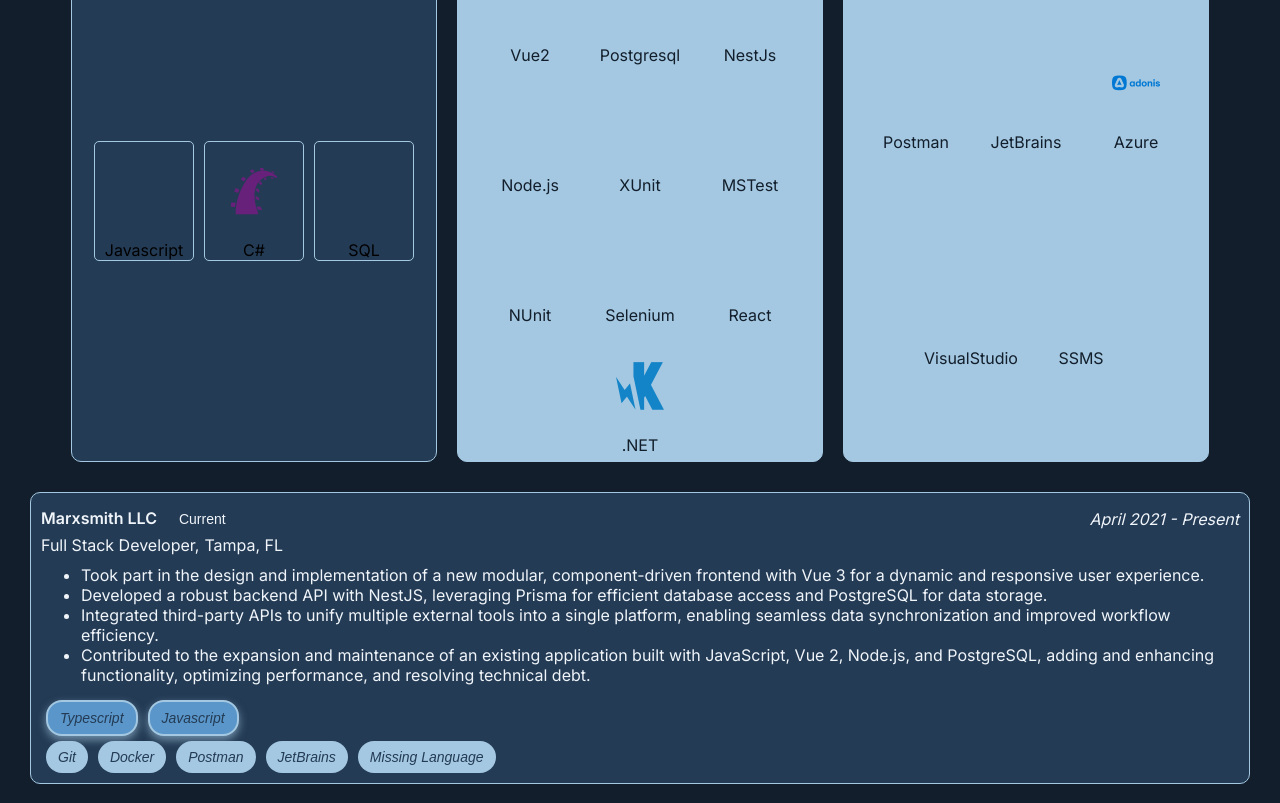
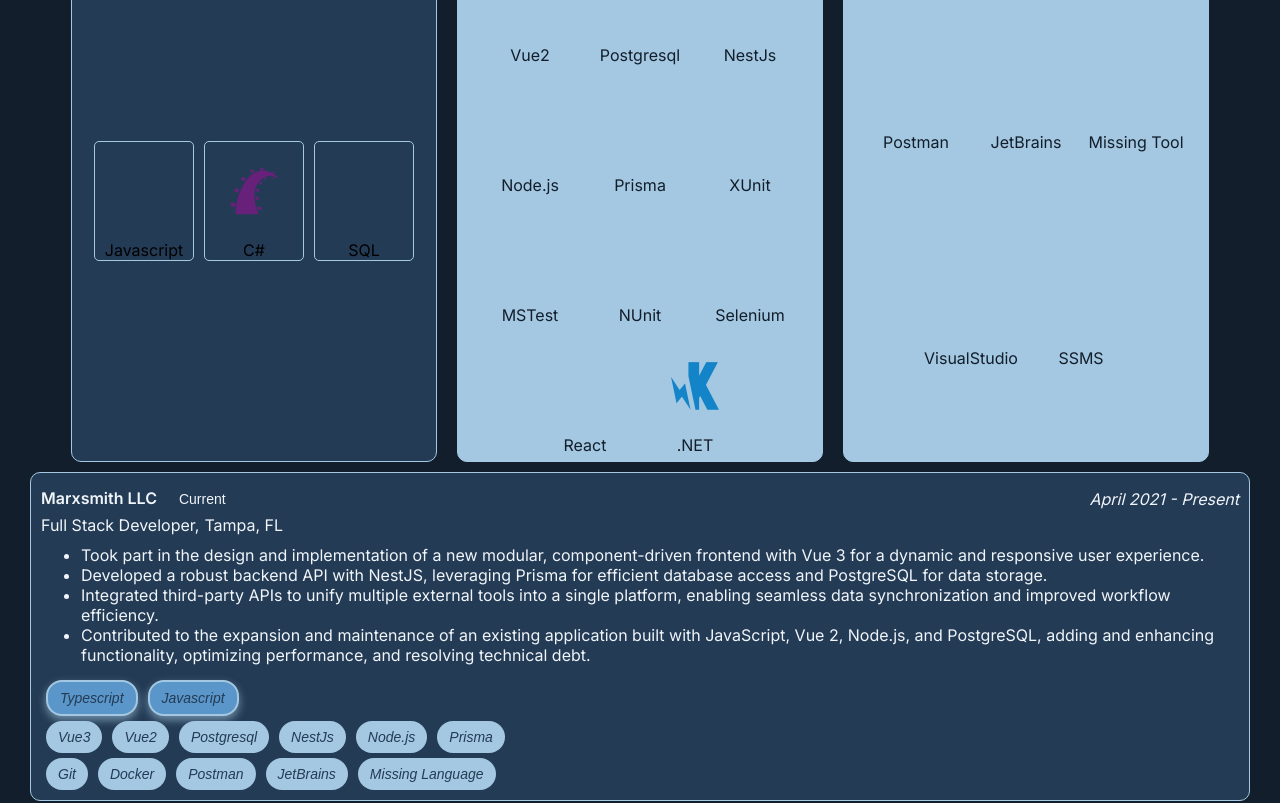
Before and after one commit to kris-doidge/web-resume-v2, a Vue app: page /resume in a window 1280 px wide. Shown: the part 280-1083 px from the top of the page. Built offline with nearby package versions, Linux system fonts and the light colour scheme; some icons are missing.

Commit message:
move things to constant file and fix refresh issue

```diff
--- a/src/components/Resume/JobCard/JobCard.vue
+++ b/src/components/Resume/JobCard/JobCard.vue
@@ -24,12 +24,6 @@
         </ul>
       </div>
       <div class="job-card-footer">
-        <!--        <i-->
-        <!--          v-for="(language, index) in languages || []"-->
-        <!--          :key="index"-->
-        <!--          :class="`${programmingLanguages[language]} colored footer-language`"-->
-        <!--        >-->
-        <!--        </i>-->
         <div>
           <i
             v-for="(language, index) in languages || []"
@@ -39,6 +33,19 @@
             {{
               (programmingLanguages[language] &&
                 programmingLanguages[language].text) ||
+              "Missing Language"
+            }}
+          </i>
+        </div>
+        <div style="padding-top: 5px">
+          <i
+            v-for="(framework, index) in frameworks || []"
+            :key="index"
+            class="chip chip-tool"
+          >
+            {{
+              (programmingFrameworks[framework] &&
+                programmingFrameworks[framework].text) ||
               "Missing Language"
             }}
           </i>
@@ -144,8 +151,13 @@
 </style>
 
 <script setup lang="ts">
-import { computed, ref } from "vue";
+import { ref } from "vue";
 import "devicon/devicon.min.css";
+import {
+  programmingTools,
+  programmingLanguages,
+  programmingFrameworks,
+} from "@/utils/constants";
 
 const props = defineProps<{
   title: String;
@@ -154,49 +166,10 @@
   dates: String;
   description: Array<String>;
   languages?: Array<String>;
+  frameworks?: Array<String>;
   tools?: Array<String>;
   current?: boolean;
 }>();
 
 const showCard = ref(false);
-
-const programmingLanguages = computed(() => {
-  return {
-    ts: { text: "Typescript", icon: "devicon-typescript-plain" },
-    js: { text: "Javascript", icon: "devicon-javascript-plain" },
-    vue2: { text: "Vue2", icon: "devicon-vuejs-plain" },
-    vue3: { text: "Vue3", icon: "devicon-vuejs-plain" },
-    html: { text: "HTML", icon: "devicon-html5-plain" },
-    css: { text: "CSS", icon: "devicon-css3-plain" },
-    sass: { text: "SASS", icon: "devicon-sass-original" },
-    java: { text: "Java", icon: "devicon-java-plain" },
-    python: { text: "Python", icon: "devicon-python-plain" },
-    c: { text: "C", icon: "devicon-c-plain" },
-    node: { text: "Node.js", icon: "devicon-nodejs-plain" },
-    nestjs: { text: "NestJs", icon: "devicon-nestjs-plain" },
-    postgres: { text: "Postgresql", icon: "devicon-postgresql-plain" },
-    csharp: { text: "C#", icon: "devicon-csharp-plain" },
-    xunit: { text: "XUnit", icon: "devicon-xunit-plain" },
-    mstest: { text: "MSTest", icon: "devicon-visualstudio-plain" },
-    react: { text: "React", icon: "devicon-react-original" },
-    nunit: { text: "NUnit", icon: "devicon-nunit-plain" },
-    selenium: { text: "Selenium", icon: "devicon-selenium-plain" },
-    sql: { text: "SQL", icon: "devicon-mysql-plain" },
-  };
-});
-
-const programmingTools = computed(() => {
-  return {
-    git: { text: "Git", icon: "devicon-git-plain" },
-    github: { text: "Github", icon: "devicon-github-plain" },
-    azure: { text: "Azure", icon: "devicon-microsoftazure-plain" },
-    docker: { text: "Docker", icon: "devicon-docker-plain" },
-    jenkins: { text: "Jenkins", icon: "devicon-jenkins-plain" },
-    vscode: { text: "VSCode", icon: "devicon-visualstudio-plain" },
-    ssms: { text: "SSMS", icon: "devicon-microsoftsqlserver-plain" },
-    postman: { text: "Postman", icon: "devicon-postman-plain" },
-    jetbrains: { text: "JetBrains", icon: "devicon-jetbrains-plain" },
-    visualstudio: { text: "VisualStudio", icon: "devicon-visualstudio-plain" },
-  };
-});
 </script>
--- a/src/components/Resume/Resume.vue
+++ b/src/components/Resume/Resume.vue
@@ -1,10 +1,6 @@
 <template>
-  <!--  Need to add an isMobile check here, if mobile, stack them. otherwise, display full-->
   <div class="programming-container">
     <div class="programming-card">
-      <!--      <div style="justify-content: center">-->
-      <!--        <span>Languages</span>-->
-      <!--      </div>-->
       <h1>Languages</h1>
       <br />
       <IconCard
@@ -57,6 +53,8 @@
       >
       </IconCard>
     </div>
+  </div>
+  <div>
     <JobCard
       v-for="job in jobs"
       :key="job.title"
@@ -66,6 +64,9 @@
       :dates="job.dates"
       :description="job.description"
       :location="job.location"
+      :tools="job.tools"
+      :frameworks="job.frameworks"
+      :languages="job.languages"
     />
   </div>
 </template>
@@ -122,6 +123,11 @@
 import { computed } from "vue";
 import JobCard from "@/components/Resume/JobCard/JobCard.vue";
 import IconCard from "@/components/@base/IconCard.vue";
+import {
+  programmingFrameworks,
+  programmingLanguages,
+  programmingTools,
+} from "@/utils/constants";
 
 const jobs = computed(() => {
   return [
@@ -137,7 +143,7 @@
         "Contributed to the expansion and maintenance of an existing application built with JavaScript, Vue 2, Node.js, and PostgreSQL, adding and enhancing functionality, optimizing performance, and resolving technical debt.",
       ],
       languages: ["ts", "js"],
-      frameworks: ["vue3", "vue2", "postgres", "nestjs", "node"],
+      frameworks: ["vue3", "vue2", "postgres", "nestjs", "node", "prisma"],
       tools: ["git", "docker", "postman", "jetbrains", "azuredevops"],
       current: true,
     },
@@ -202,49 +208,4 @@
 const containsProgrammingFrameworks = computed(() => {
   return [...new Set(jobs.value.flatMap((job) => job.frameworks))];
 });
-
-const programmingLanguages = computed(() => {
-  return {
-    ts: { text: "Typescript", icon: "devicon-typescript-plain" },
-    js: { text: "Javascript", icon: "devicon-javascript-plain" },
-    html: { text: "HTML", icon: "devicon-html5-plain" },
-    css: { text: "CSS", icon: "devicon-css3-plain" },
-    sass: { text: "SASS", icon: "devicon-sass-original" },
-    java: { text: "Java", icon: "devicon-java-plain" },
-    python: { text: "Python", icon: "devicon-python-plain" },
-    c: { text: "C", icon: "devicon-c-plain" },
-    csharp: { text: "C#", icon: "devicon-csharp-plain" },
-    sql: { text: "SQL", icon: "devicon-mysql-plain" },
-  };
-});
-
-const programmingTools = computed(() => {
-  return {
-    git: { text: "Git", icon: "devicon-git-plain" },
-    github: { text: "Github", icon: "devicon-github-plain" },
-    azuredevops: { text: "Azure", icon: "devicon-azuredevops-plain" },
-    docker: { text: "Docker", icon: "devicon-docker-plain" },
-    jenkins: { text: "Jenkins", icon: "devicon-jenkins-plain" },
-    vscode: { text: "VSCode", icon: "devicon-visualstudio-plain" },
-    ssms: { text: "SSMS", icon: "devicon-microsoftsqlserver-plain" },
-    postman: { text: "Postman", icon: "devicon-postman-plain" },
-    jetbrains: { text: "JetBrains", icon: "devicon-jetbrains-plain" },
-    visualstudio: { text: "VisualStudio", icon: "devicon-visualstudio-plain" },
-  };
-});
-const programmingFrameworks = computed(() => {
-  return {
-    node: { text: "Node.js", icon: "devicon-nodejs-plain" },
-    dotnet: { text: ".NET", icon: "devicon-dot-net-plain" },
-    nestjs: { text: "NestJs", icon: "devicon-nestjs-plain" },
-    xunit: { text: "XUnit", icon: "devicon-xunit-plain" },
-    mstest: { text: "MSTest", icon: "devicon-visualstudio-plain" },
-    react: { text: "React", icon: "devicon-react-original" },
-    nunit: { text: "NUnit", icon: "devicon-nunit-plain" },
-    selenium: { text: "Selenium", icon: "devicon-selenium-plain" },
-    postgres: { text: "Postgresql", icon: "devicon-postgresql-plain" },
-    vue2: { text: "Vue2", icon: "devicon-vuejs-plain" },
-    vue3: { text: "Vue3", icon: "devicon-vuejs-plain" },
-  };
-});
 </script>
--- /dev/null
+++ b/src/utils/constants.ts
@@ -0,0 +1,52 @@
+import { computed } from "vue";
+
+export const programmingLanguages = {
+  ts: { text: "Typescript", icon: "devicon-typescript-plain" },
+  js: { text: "Javascript", icon: "devicon-javascript-plain" },
+  vue2: { text: "Vue2", icon: "devicon-vuejs-plain" },
+  vue3: { text: "Vue3", icon: "devicon-vuejs-plain" },
+  html: { text: "HTML", icon: "devicon-html5-plain" },
+  css: { text: "CSS", icon: "devicon-css3-plain" },
+  sass: { text: "SASS", icon: "devicon-sass-original" },
+  java: { text: "Java", icon: "devicon-java-plain" },
+  python: { text: "Python", icon: "devicon-python-plain" },
+  c: { text: "C", icon: "devicon-c-plain" },
+  node: { text: "Node.js", icon: "devicon-nodejs-plain" },
+  nestjs: { text: "NestJs", icon: "devicon-nestjs-plain" },
+  postgres: { text: "Postgresql", icon: "devicon-postgresql-plain" },
+  csharp: { text: "C#", icon: "devicon-csharp-plain" },
+  xunit: { text: "XUnit", icon: "devicon-xunit-plain" },
+  mstest: { text: "MSTest", icon: "devicon-visualstudio-plain" },
+  react: { text: "React", icon: "devicon-react-original" },
+  nunit: { text: "NUnit", icon: "devicon-nunit-plain" },
+  selenium: { text: "Selenium", icon: "devicon-selenium-plain" },
+  sql: { text: "SQL", icon: "devicon-mysql-plain" },
+};
+
+export const programmingTools = {
+  git: { text: "Git", icon: "devicon-git-plain" },
+  github: { text: "Github", icon: "devicon-github-plain" },
+  azure: { text: "Azure", icon: "devicon-microsoftazure-plain" },
+  docker: { text: "Docker", icon: "devicon-docker-plain" },
+  jenkins: { text: "Jenkins", icon: "devicon-jenkins-plain" },
+  vscode: { text: "VSCode", icon: "devicon-visualstudio-plain" },
+  ssms: { text: "SSMS", icon: "devicon-microsoftsqlserver-plain" },
+  postman: { text: "Postman", icon: "devicon-postman-plain" },
+  jetbrains: { text: "JetBrains", icon: "devicon-jetbrains-plain" },
+  visualstudio: { text: "VisualStudio", icon: "devicon-visualstudio-plain" },
+};
+
+export const programmingFrameworks = {
+  node: { text: "Node.js", icon: "devicon-nodejs-plain" },
+  dotnet: { text: ".NET", icon: "devicon-dot-net-plain" },
+  nestjs: { text: "NestJs", icon: "devicon-nestjs-plain" },
+  xunit: { text: "XUnit", icon: "devicon-xunit-plain" },
+  mstest: { text: "MSTest", icon: "devicon-visualstudio-plain" },
+  react: { text: "React", icon: "devicon-react-original" },
+  nunit: { text: "NUnit", icon: "devicon-nunit-plain" },
+  selenium: { text: "Selenium", icon: "devicon-selenium-plain" },
+  postgres: { text: "Postgresql", icon: "devicon-postgresql-plain" },
+  vue2: { text: "Vue2", icon: "devicon-vuejs-plain" },
+  vue3: { text: "Vue3", icon: "devicon-vuejs-plain" },
+  prisma: { text: "Prisma", icon: "devicon-prisma-plain" },
+};
--- a/vite.config.js
+++ b/vite.config.js
@@ -12,4 +12,8 @@
       "@": fileURLToPath(new URL("./src", import.meta.url)),
     },
   },
+  base: "/",
+  server: {
+    historyApiFallback: true, // Ensures client-side routing works
+  },
 });
```
